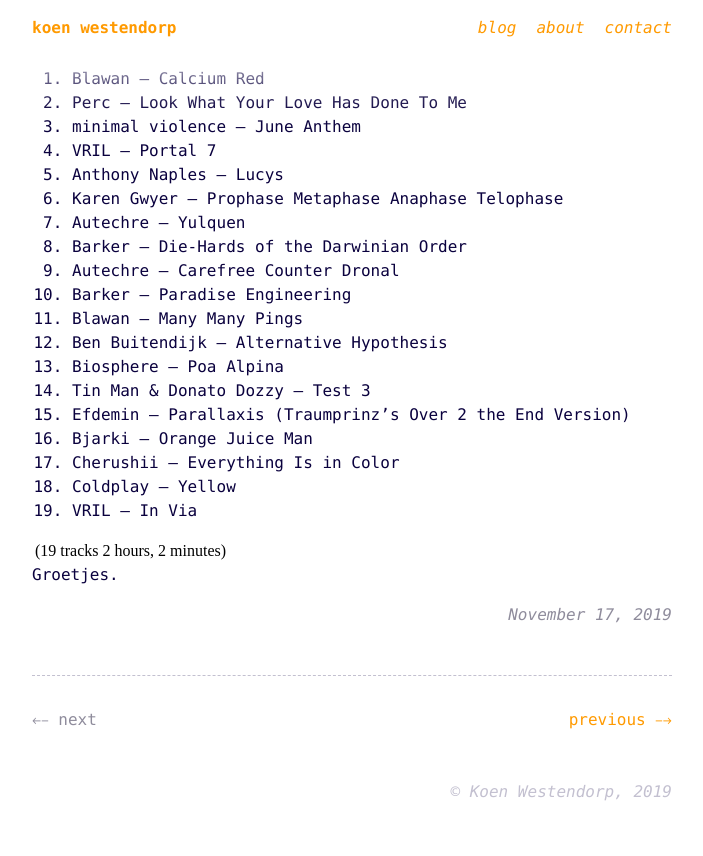
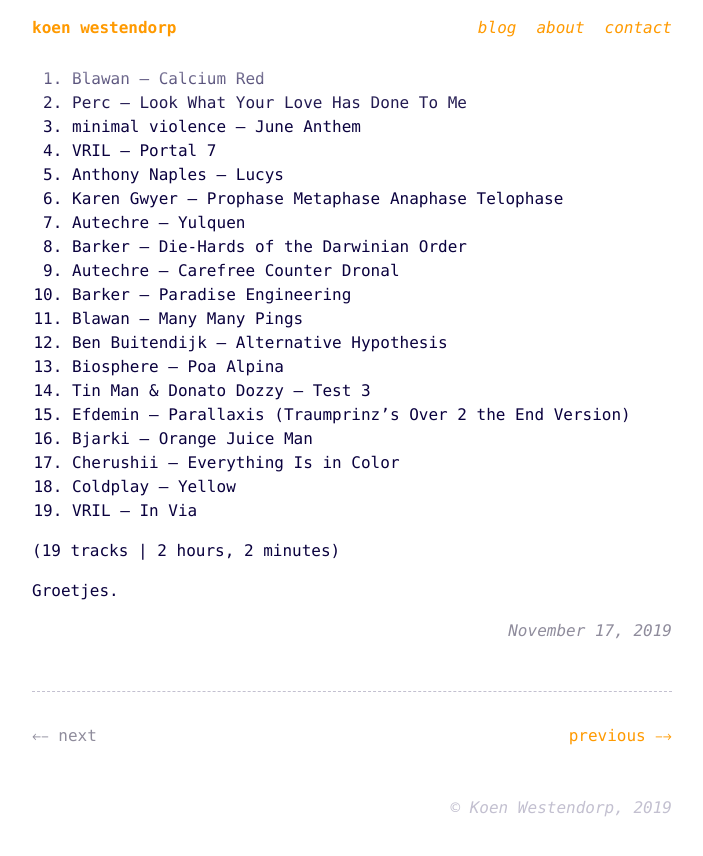
Before and after one commit to KoenWestendorp/koenwestendorp.github.io, a Jekyll site: the page built from _posts/2019-11-17-Aletta-Jacobs-Playlist.md, in a window 1280 px wide and 900 px high, scrolled down 3071 px. Shown: the top 856 px of the window, without its empty margins (288-991 px from the left). Built offline with Jekyll 4.4.1, drawn with Linux system fonts in a browser that asks for light colours.

Commit message:
Fixed Markdown error

```diff
--- a/_posts/2019-11-17-Aletta-Jacobs-Playlist.md
+++ b/_posts/2019-11-17-Aletta-Jacobs-Playlist.md
@@ -47,6 +47,6 @@
 18. Coldplay — Yellow
 19. VRIL — In Via
 
-(19 tracks | 2 hours, 2 minutes)
+(19 tracks \| 2 hours, 2 minutes)
 
 Groetjes.
```
